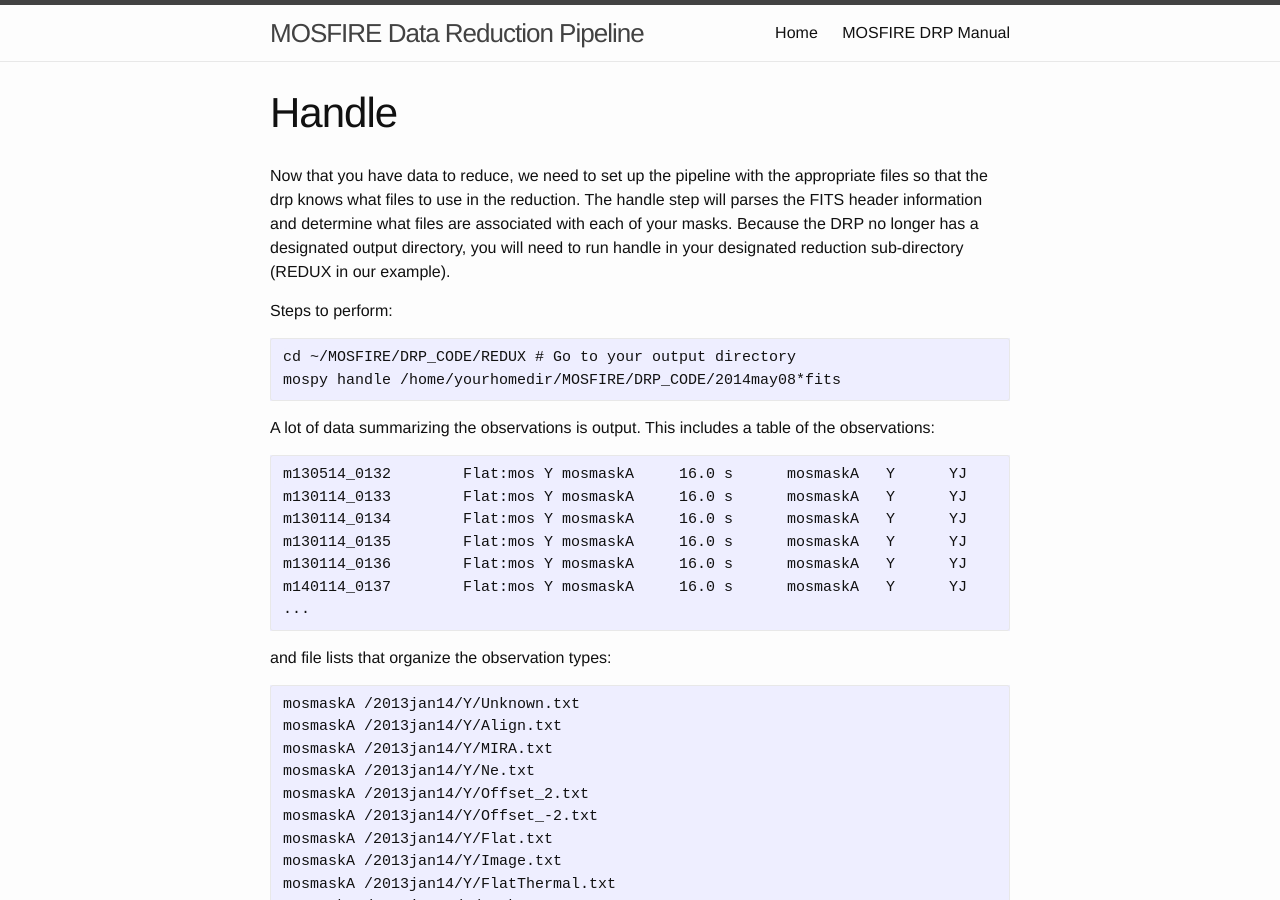
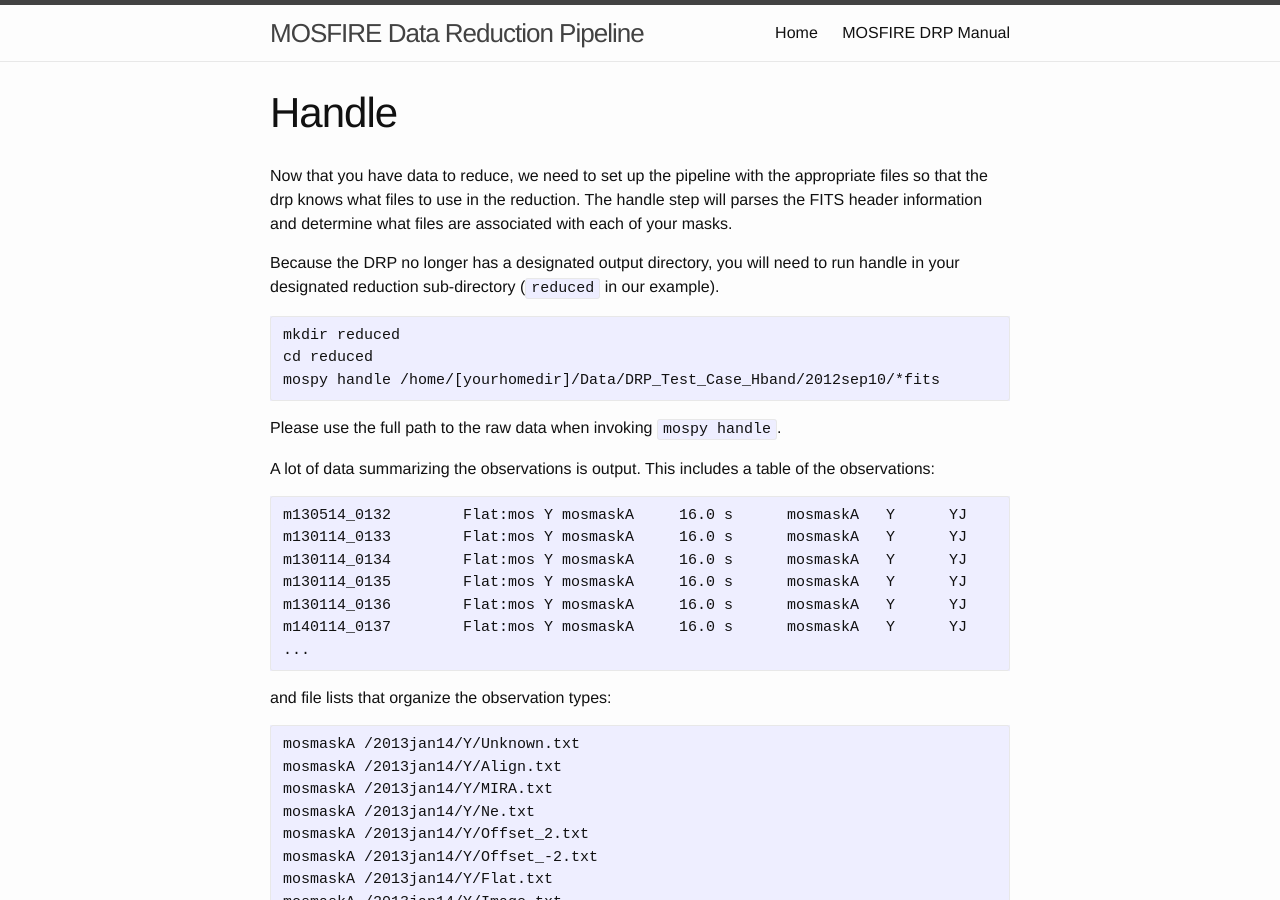
Before and after one commit to Keck-DataReductionPipelines/MosfireDRP, a Jekyll site: the page built from _manual/05handle.md, in a window 1280 px wide and 900 px high. Built offline with Jekyll 4.4.1, drawn with Linux system fonts in a browser that asks for light colours.

Commit message:
Update instructions with new directory in example.

```diff
--- a/_manual/05handle.md
+++ b/_manual/05handle.md
@@ -4,12 +4,15 @@ title: Handle
 permalink: /manual/handle
 ---
 
-Now that you have data to reduce, we need to set up the pipeline with the appropriate files so that the drp knows what files to use in the reduction. The handle step will parses the FITS header information and determine what files are associated with each of your masks. Because the DRP no longer has a designated output directory, you will need to run handle in your designated reduction sub-directory (REDUX in our example).
+Now that you have data to reduce, we need to set up the pipeline with the appropriate files so that the drp knows what files to use in the reduction. The handle step will parses the FITS header information and determine what files are associated with each of your masks.
 
-Steps to perform:
+Because the DRP no longer has a designated output directory, you will need to run handle in your designated reduction sub-directory (`reduced` in our example).
 
-    cd ~/MOSFIRE/DRP_CODE/REDUX # Go to your output directory
-    mospy handle /home/yourhomedir/MOSFIRE/DRP_CODE/2014may08*fits
+    mkdir reduced
+    cd reduced
+    mospy handle /home/[yourhomedir]/Data/DRP_Test_Case_Hband/2012sep10/*fits
+
+Please use the full path to the raw data when invoking `mospy handle`.
 
 A lot of data summarizing the observations is output. This includes a table of the observations:
 
```
Also changed, not shown: _manual/04retrieve.md (+2 -6 lines), _manual/07driver.md (+3 -3 lines), _manual/14longslit.md (+1 -1 lines).
